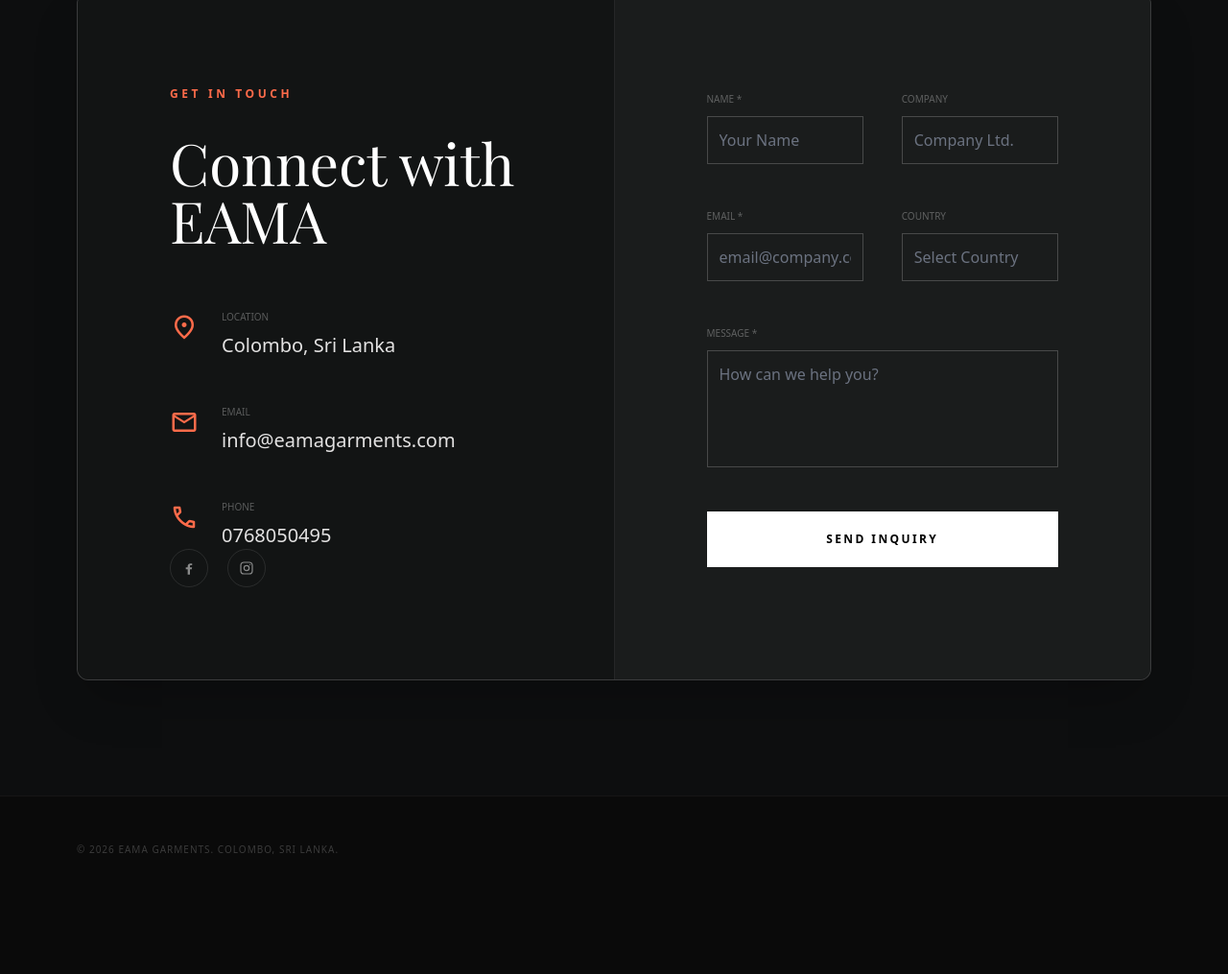
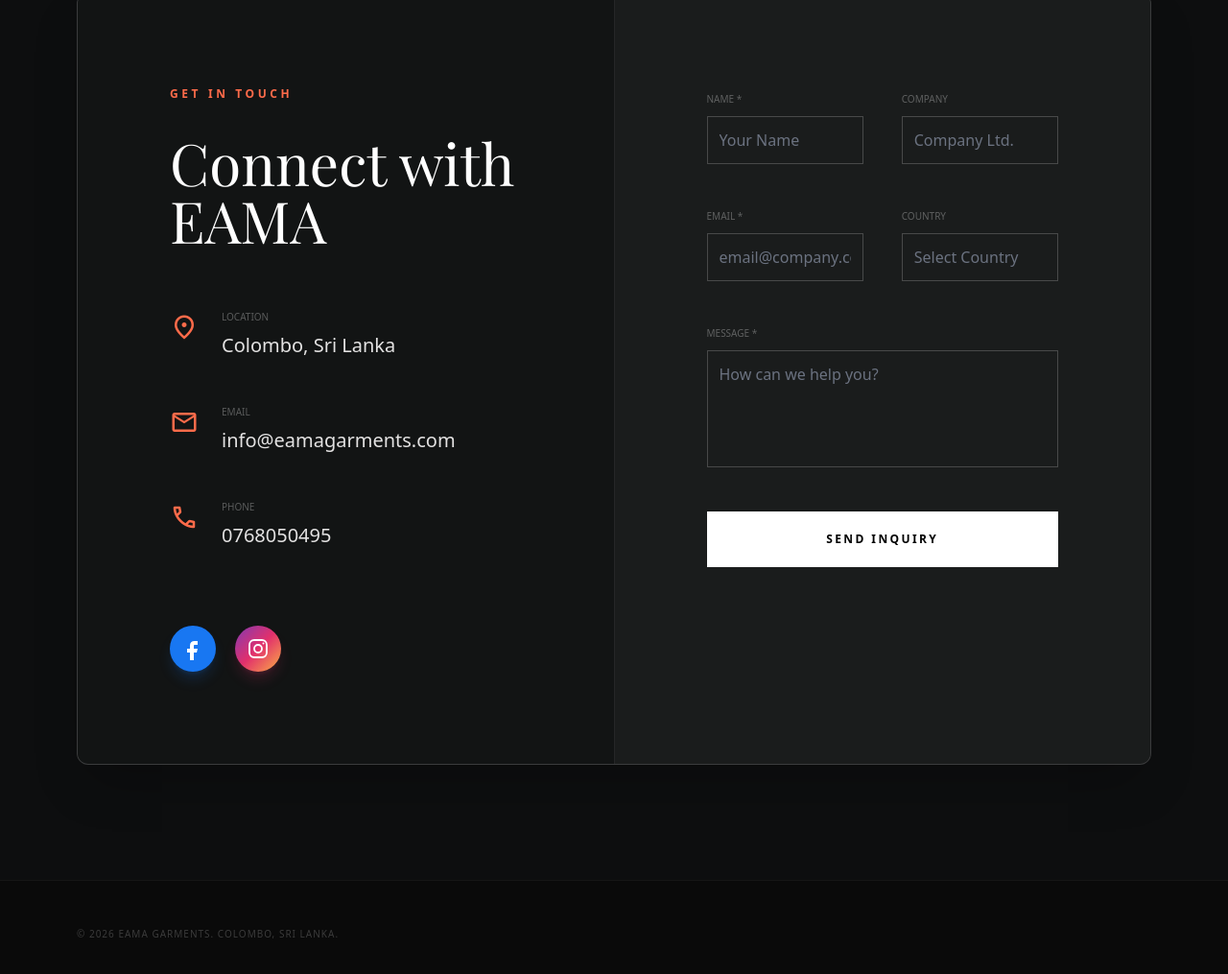
Before and after one commit to ifadha/EAMA-Garments-Website, a website: page index.html in a window 1280 px wide. Shown: the part 4541-5556 px from the top of the page at 96% size. Before the commit the page ends 5482 px from the top, so only its background shows below. Drawn offline with nearby package versions, Linux system fonts and the light colour scheme; a web font is replaced by a local one.

Commit message:
fixing icons

```diff
--- a/index.html
+++ b/index.html
@@ -1289,16 +1289,17 @@
                 </div>
 
 
-                <div class="relative z-10 flex items-center gap-5">
+                <div class="relative z-10 flex items-center gap-5 mt-16 md:mt-20">
 
                     <!-- Facebook -->
                     <a href="https://www.facebook.com/share/1BtGHxAAGn/" target="_blank" rel="noopener noreferrer"
                         aria-label="EAMA Garments on Facebook"
-                        class="w-10 h-10 flex items-center justify-center border border-white/10 rounded-full text-white/50 hover:text-primary-container hover:border-primary-container transition-all duration-300">
-
-                        <svg xmlns="http://www.w3.org/2000/svg" viewBox="0 0 24 24" fill="currentColor" class="w-4 h-4">
-                            <path
-                                d="M13.5 22v-8h2.75l.5-3h-3.25V9.05c0-.87.24-1.55 1.57-1.55h1.82V4.82c-.31-.04-1.37-.13-2.6-.13-2.57 0-4.33 1.57-4.33 4.46V11H7v3h2.96v8h3.54Z" />
+                        class="w-12 h-12 flex items-center justify-center rounded-full bg-[#1877F2] text-white shadow-lg shadow-[#1877F2]/20 hover:scale-110 hover:brightness-110 transition-all duration-300">
+
+                        <svg xmlns="http://www.w3.org/2000/svg" viewBox="0 0 24 24" fill="currentColor" class="w-6 h-6">
+
+                            <path d="M14 8h3V4h-3c-3.3 0-5 1.7-5 5v3H6v4h3v8h4v-8h3l1-4h-4V9c0-.7.3-1 1-1Z" />
+
                         </svg>
 
                     </a>
@@ -1307,14 +1308,16 @@
                     <!-- Instagram -->
                     <a href="https://www.instagram.com/eamagarments?igsh=bGhzeHA3MmR1bmdi" target="_blank"
                         rel="noopener noreferrer" aria-label="EAMA Garments on Instagram"
-                        class="w-10 h-10 flex items-center justify-center border border-white/10 rounded-full text-white/50 hover:text-primary-container hover:border-primary-container transition-all duration-300">
+                        class="w-12 h-12 flex items-center justify-center rounded-full bg-gradient-to-br from-[#833AB4] via-[#E1306C] to-[#FCAF45] text-white shadow-lg shadow-[#E1306C]/20 hover:scale-110 hover:brightness-110 transition-all duration-300">
 
                         <svg xmlns="http://www.w3.org/2000/svg" viewBox="0 0 24 24" fill="none" stroke="currentColor"
-                            stroke-width="1.8" class="w-4 h-4">
-
-                            <rect x="3" y="3" width="18" height="18" rx="5" />
-                            <circle cx="12" cy="12" r="4" />
-                            <circle cx="17.5" cy="6.5" r="1" fill="currentColor" stroke="none" />
+                            stroke-width="1.8" class="w-6 h-6">
+
+                            <rect x="3" y="3" width="18" height="18" rx="5"></rect>
+
+                            <circle cx="12" cy="12" r="4"></circle>
+
+                            <circle cx="17.5" cy="6.5" r="1" fill="currentColor" stroke="none"></circle>
 
                         </svg>
 
```
